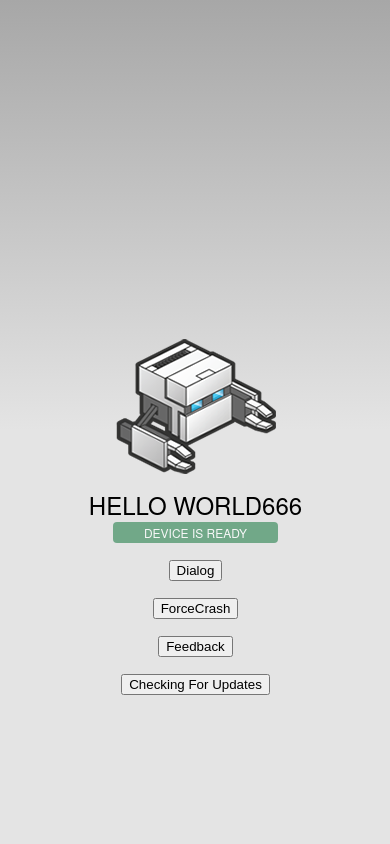
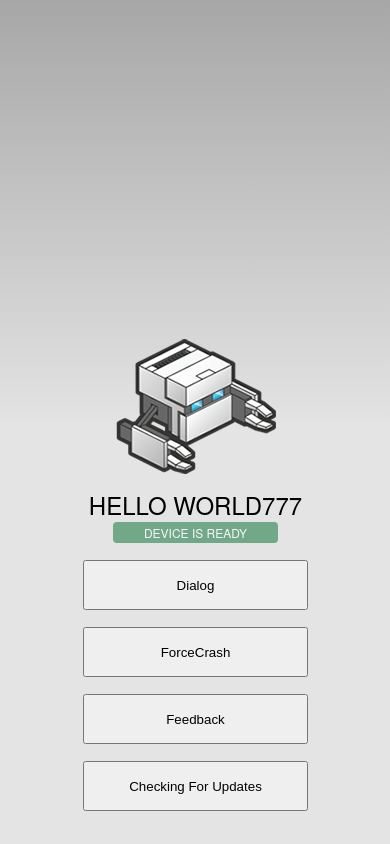
Before and after one commit to sutinee742/helloworld, a plain HTML site: page www/index.html in a window 390 px wide. Drawn offline with Linux system fonts and the light colour scheme; some packages are replaced by stand-ins of ours.

Commit message:
add ver 777

```diff
--- a/config.xml
+++ b/config.xml
@@ -1,5 +1,5 @@
 <?xml version='1.0' encoding='utf-8'?>
-<widget id="com.phonegap.helloworldnaja" version="1.0.0" android-versionCode="100008" ios-CFBundleVersion="201406098" xmlns="http://www.w3.org/ns/widgets" xmlns:gap="http://phonegap.com/ns/1.0">
+<widget id="com.phonegap.helloworldnaja" version="1.0.0" android-versionCode="100009" ios-CFBundleVersion="201406099" xmlns="http://www.w3.org/ns/widgets" xmlns:gap="http://phonegap.com/ns/1.0">
     <name>HelloWorld</name>
     <description>
         Hello World sample application that responds to the deviceready event.
--- a/www/css/index.css
+++ b/www/css/index.css
@@ -113,3 +113,8 @@ h1 {
     animation:fade 3000ms infinite;
     -webkit-animation:fade 3000ms infinite;
 }
+
+.mybtn{
+  width: 100%;
+  height: 100%;
+}
--- a/www/index.html
+++ b/www/index.html
@@ -40,19 +40,21 @@
 
     <link rel="stylesheet" type="text/css" href="css/index.css" />
     <title>Hello World</title>
+
+
 </head>
 
 <body>
     <div class="app">
-        <h1>Hello World666</h1>
+        <h1>Hello World777</h1>
         <div id="deviceready" class="blink">
             <p class="event listening">Connecting to Device</p>
             <p class="event received">Device is Ready</p>
         </div><br>
-        <button id="testdialog">Dialog</button><br><br>
-        <button id="forcecrash">ForceCrash</button><br><br>
-        <button id="feedback">Feedback</button><br><br>
-        <button id="checkforupdates">Checking For Updates</button><br><br>
+        <button id="testdialog" class="mybtn">Dialog</button><br><br>
+        <button id="forcecrash" class="mybtn">ForceCrash</button><br><br>
+        <button id="feedback" class="mybtn">Feedback</button><br><br>
+        <button id="checkforupdates" class="mybtn">Checking For Updates</button><br><br>
 
 
     </div>
```
